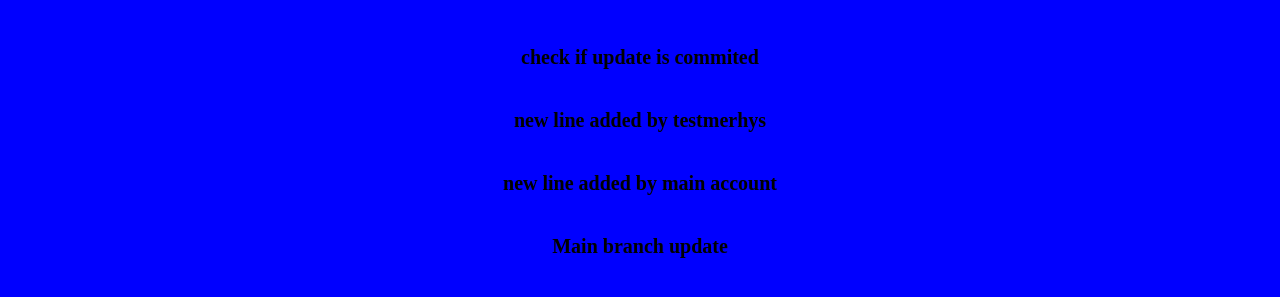
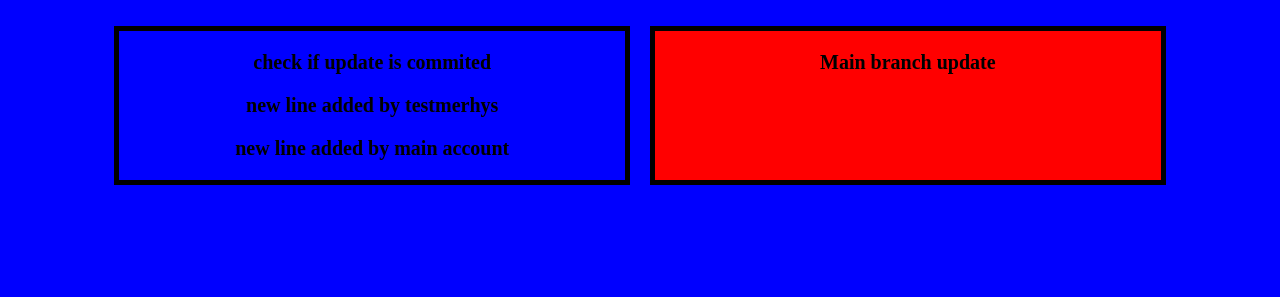
Before and after one commit to rhysmoggs/GitVideo, a plain HTML site: page index.html in a window 1280 px wide. Shown: the part 155-452 px from the top of the page. Drawn offline with Linux system fonts and the light colour scheme.

Commit message:
f/c: style containers

```diff
--- a/index.html
+++ b/index.html
@@ -10,12 +10,14 @@
     <h1>Hello, check the console.</h1>
     <h2>Crazycolours branch.</h2>
     <div class="container">
-      <p>check if update is commited</p>
-      <p>new line added by testmerhys</p>
-      <p>new line added by main account</p>
-    </div>
-    <div class="container">
-      <p>Main branch update</p>
+      <div class="left">
+        <p>check if update is commited</p>
+        <p>new line added by testmerhys</p>
+        <p>new line added by main account</p>
+      </div>
+      <div class="right">
+        <p>Main branch update</p>
+      </div>
     </div>
     <script src="app.js"></script>
   </body>
--- a/styles.css
+++ b/styles.css
@@ -20,6 +20,18 @@ p {
 .container {
   display: flex;
   justify-content: center;
-  flex-direction: column;
-  align-items: center;
+  gap: 20px;
+  /* flex-direction: column;
+  align-items: center; */
 }
+
+.left,
+.right {
+  width: 40%;
+  text-align: center;
+  border: 5px solid black;
+}
+
+.right {
+  background: red;
+}
```
